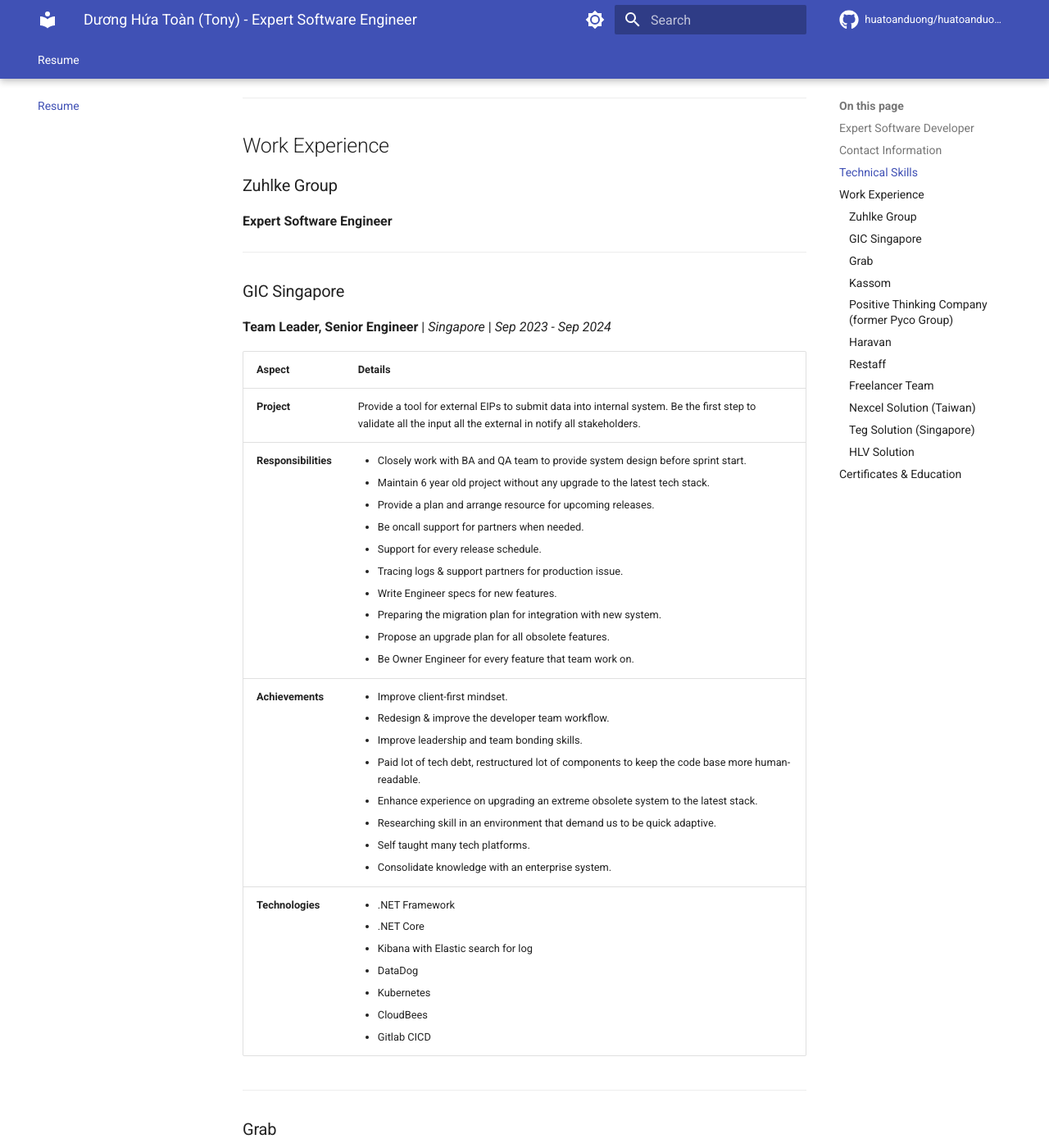
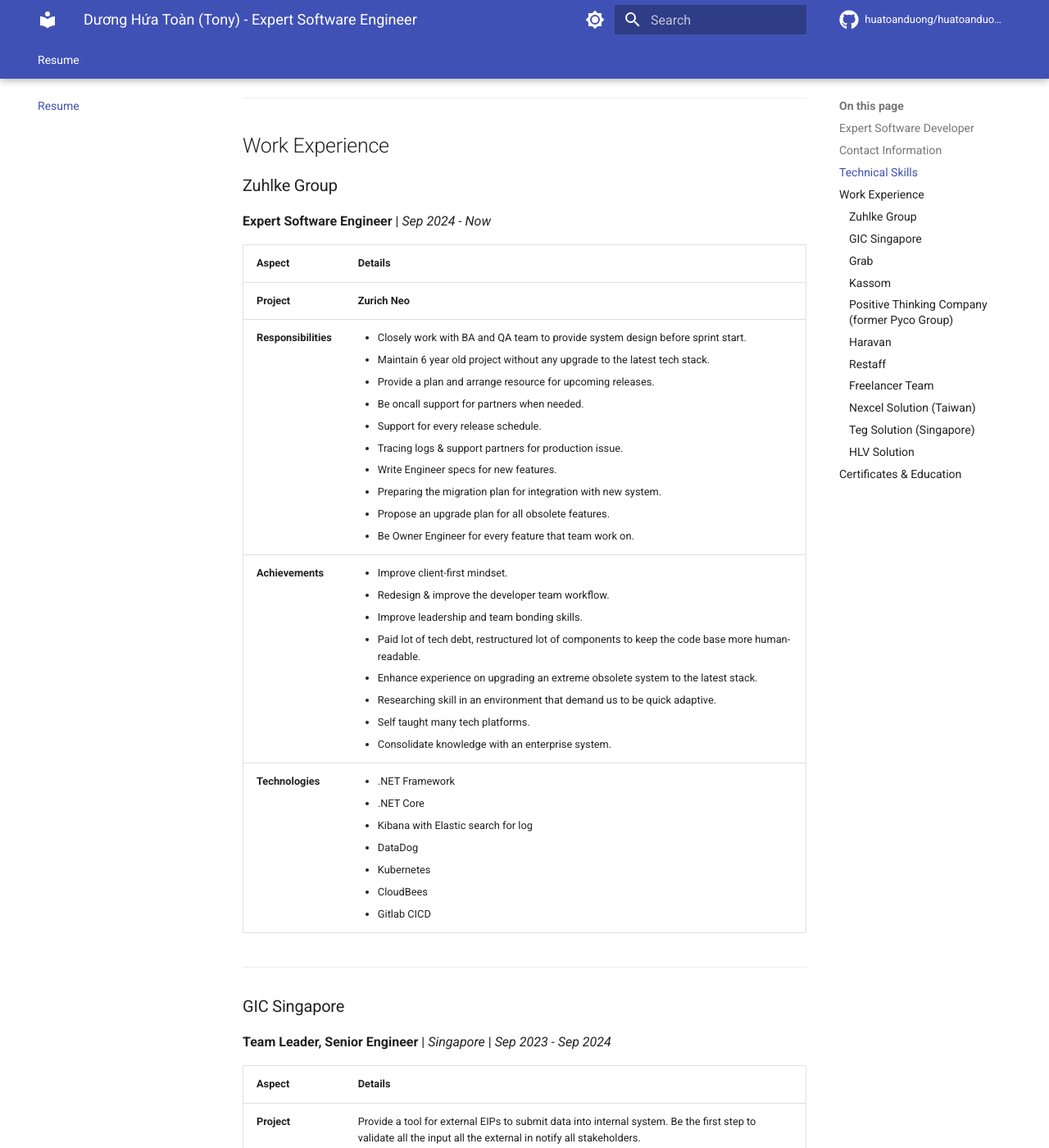
Before and after one commit to huatoanduong/huatoanduong.github.io, an MkDocs documentation site: the page built from docs/index.md, in a window 1280 px wide and 1400 px high, scrolled down 1708 px. Shown: the whole window at 82% size. Built offline with MkDocs 1.6.1 and Material for MkDocs 9.7.7, drawn with Linux system fonts in a browser that asks for light colours; comment, search, counter and statistics services are not loaded.

Commit message:
Update professional experience in documentation: add detailed responsibilities, achievements, and technologies for current role at Zuhlke Group to enhance clarity and provide a comprehensive overview.

```diff
--- a/docs/index.md
+++ b/docs/index.md
@@ -70,7 +70,14 @@
 
 ### Zuhlke Group
 
-**Expert Software Engineer**
+**Expert Software Engineer** | _Sep 2024 - Now_
+
+| **Aspect**           | **Details** |
+| -------------------- | --- |
+| **Project**          | **Zurich Neo** |
+| **Responsibilities** | <ul><li>Closely work with BA and QA team to provide system design before sprint start.</li><li>Maintain 6 year old project without any upgrade to the latest tech stack.</li><li>Provide a plan and arrange resource for upcoming releases.</li><li>Be oncall support for partners when needed.</li><li>Support for every release schedule.</li><li>Tracing logs & support partners for production issue.</li><li>Write Engineer specs for new features.</li><li>Preparing the migration plan for integration with new system.</li><li>Propose an upgrade plan for all obsolete features.</li><li>Be Owner Engineer for every feature that team work on.</li></ul> |
+| **Achievements**     | <ul><li>Improve client-first mindset.</li><li>Redesign & improve the developer team workflow.</li><li>Improve leadership and team bonding skills.</li><li>Paid lot of tech debt, restructured lot of components to keep the code base more human-readable.</li><li>Enhance experience on upgrading an extreme obsolete system to the latest stack.</li><li>Researching skill in an environment that demand us to be quick adaptive.</li><li>Self taught many tech platforms.</li><li>Consolidate knowledge with an enterprise system.</li></ul>                                                                                                                    |
+| **Technologies**     | <ul><li>.NET Framework</li><li>.NET Core</li><li>Kibana with Elastic search for log</li><li>DataDog</li><li>Kubernetes</li><li>CloudBees</li><li>Gitlab CICD</li></ul>                                                                                                                                                                                                                                                                                                                                                                                                                                                                                             |
 
 ---
 
```
